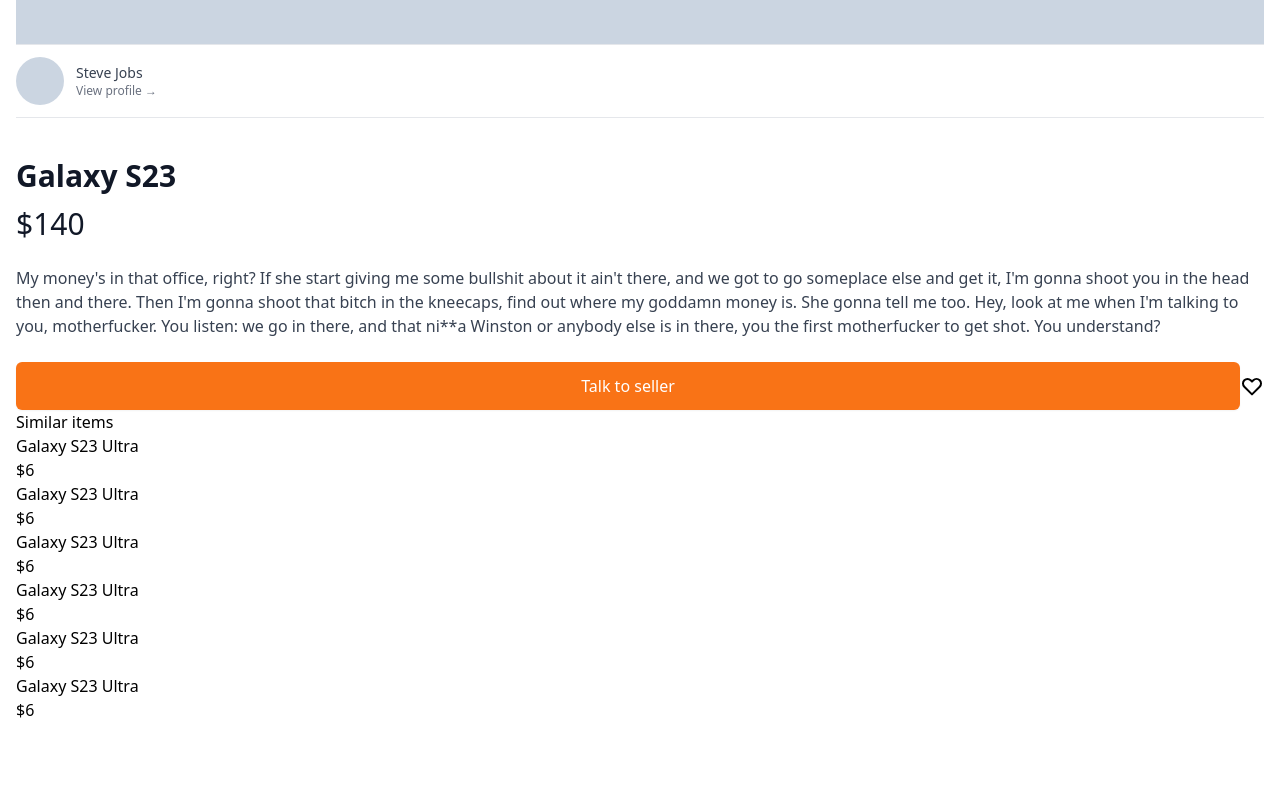
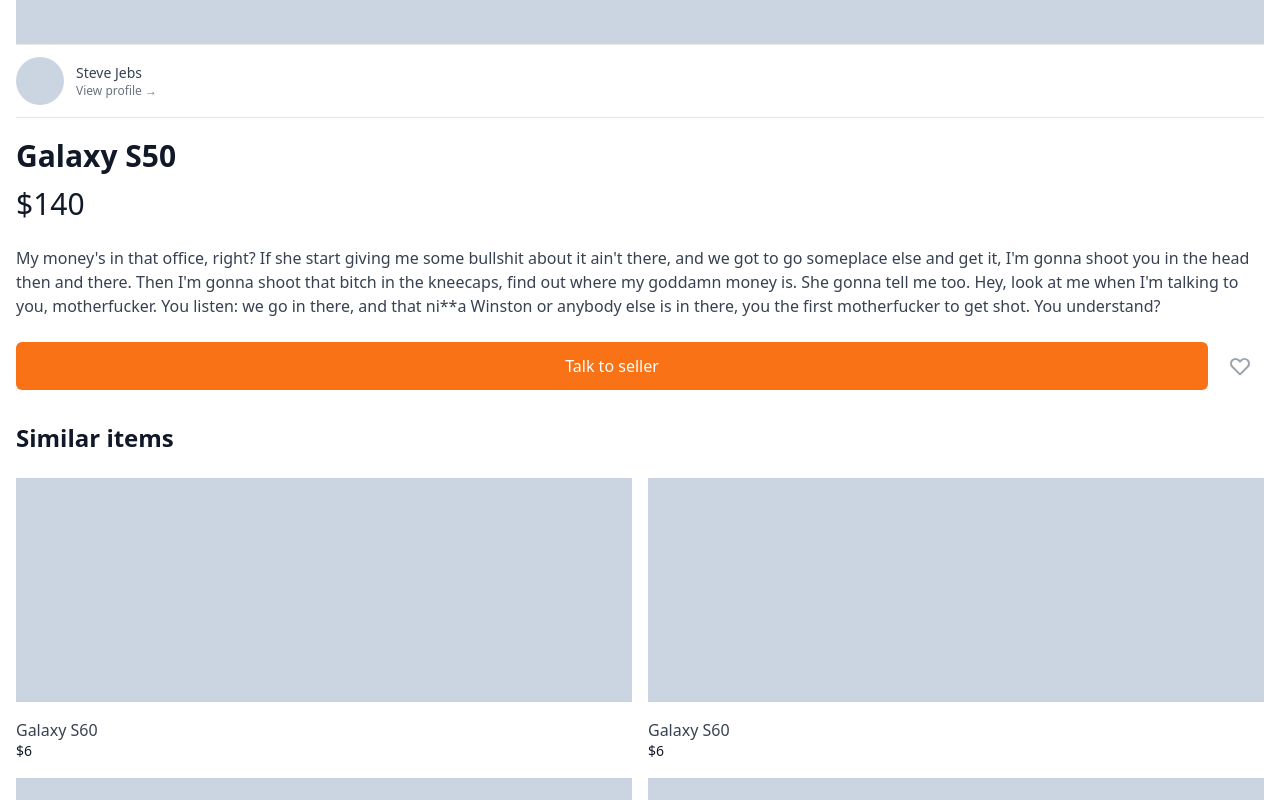
Before and after one commit to Abdul-lembariti/carrot-market, a Next.js app: page /items/1 in a window 1280 px wide. Shown: the part 380-1180 px from the top of the page. Before the commit the page ends 1142 px from the top, so only its background shows below. Built offline with nearby package versions, Linux system fonts and the light colour scheme.

Commit message:
#4.4. updated

```diff
--- a/pages/items/[id].tsx
+++ b/pages/items/[id].tsx
@@ -1,23 +1,23 @@
-import { NextPage } from 'next'
+import type { NextPage } from 'next'
 
 const ItemDetail: NextPage = () => {
   return (
     <div className="px-4 py-10">
-      <div>
+      <div className="mb-8">
         <div className="h-96 bg-slate-300" />
-        <div className="flex cursor-pointer items-center space-x-3 py-3 border-t border-b">
+        <div className="flex cursor-pointer py-3 border-t border-b items-center space-x-3">
           <div className="w-12 h-12 rounded-full bg-slate-300" />
           <div>
-            <p className="text-sm font-medium text-gray-700">Steve Jobs</p>
+            <p className="text-sm font-medium text-gray-700">Steve Jebs</p>
             <p className="text-xs font-medium text-gray-500">
               View profile &rarr;
             </p>
           </div>
         </div>
-        <div className="mt-10">
-          <h1 className="text-3xl font-bold text-gray-900">Galaxy S23</h1>
-          <p className="text-3xl mt-3 text-gray-900 block">$140</p>
-          <p className="text-base my-6 text-gray-700">
+        <div className="mt-5">
+          <h1 className="text-3xl font-bold text-gray-900">Galaxy S50</h1>
+          <span className="text-3xl block mt-3 text-gray-900">$140</span>
+          <p className=" my-6 text-gray-700">
             My money&apos;s in that office, right? If she start giving me some
             bullshit about it ain&apos;t there, and we got to go someplace else
             and get it, I&apos;m gonna shoot you in the head then and there.
@@ -27,11 +27,11 @@
             and that ni**a Winston or anybody else is in there, you the first
             motherfucker to get shot. You understand?
           </p>
-          <div className="flex items-center justify-between">
-            <button className="flex-1 bg-orange-500 text-white py-3 rounded-md shadow-sm focus:otline-none focus:ring-2 focus:ring-offset-2 focus:ring-orange-500">
+          <div className="flex items-center justify-between space-x-2">
+            <button className="flex-1 bg-orange-500 text-white py-3 rounded-md focus:outline-none focus:ring-2 focus:ring-offset-2 font-medium hover:bg-orange-600 focus:ring-orange-500 ">
               Talk to seller
             </button>
-            <button>
+            <button className="p-3 rounded-md flex items-center justify-center text-gray-400 hover:bg-gray-100 hover:text-gray-500">
               <svg
                 className="h-6 w-6 "
                 xmlns="http://www.w3.org/2000/svg"
@@ -51,13 +51,13 @@
         </div>
       </div>
       <div>
-        <h2>Similar items</h2>
-        <div>
+        <h2 className="text-2xl font-bold text-gray-900">Similar items</h2>
+        <div className=" mt-6 grid grid-cols-2 gap-4">
           {[1, 2, 3, 4, 5, 6].map((_, i) => (
             <div key={i}>
-              <div />
-              <h3>Galaxy S23 Ultra</h3>
-              <p>$6</p>
+              <div className="h-56 w-full mb-4 bg-slate-300" />
+              <h3 className="text-gray-700 -mb-1">Galaxy S60</h3>
+              <span className="text-sm font-medium text-gray-900">$6</span>
             </div>
           ))}
         </div>
```
